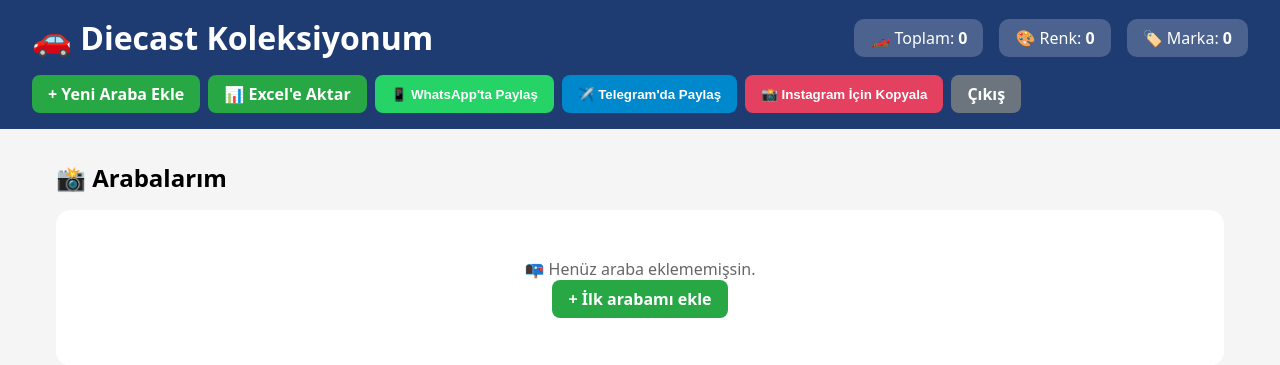
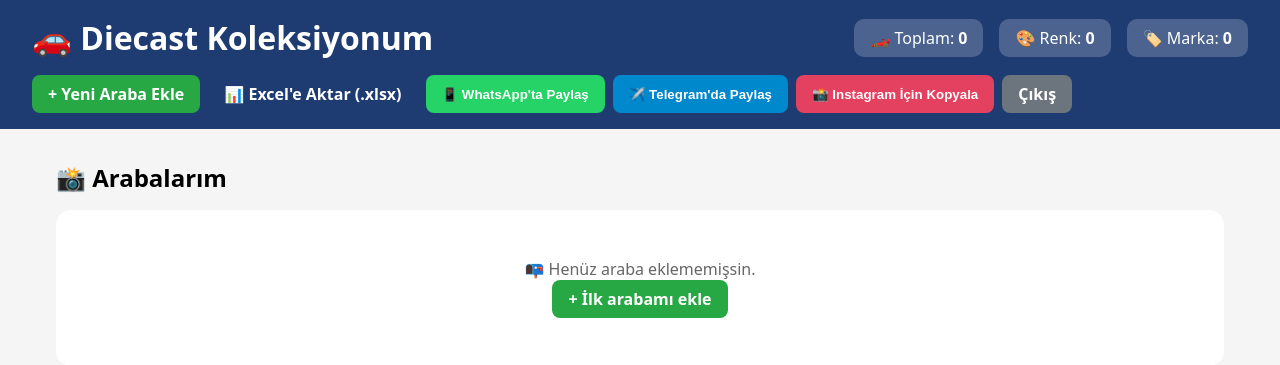
Before and after one commit to EmirCMD87/diecast-app, a Flask app: page /dashboard in a window 1280 px wide. Shown: the top 365 px of the page. Run offline with Flask 3, Linux system fonts and the light colour scheme; the visitor is signed in with stand-in values (Sample User, id 1); data that the repository does not hold is empty.

Commit message:
Update dashboard.html

```diff
--- a/templates/dashboard.html
+++ b/templates/dashboard.html
@@ -35,7 +35,7 @@
         }
         .btn-primary { background: #28a745; color: white; }
         .btn-secondary { background: #6c757d; color: white; }
-        .btn-excel { background: #28a745; color: white; }
+        .btn-excel { background: #1e3c72; color: white; }
         .btn-whatsapp { background: #25D366; color: white; }
         .btn-telegram { background: #0088cc; color: white; }
         .btn-instagram { background: #E4405F; color: white; }
@@ -147,7 +147,7 @@
         </div>
         <div class="header-buttons">
             <a href="{{ url_for('araba_ekle') }}" class="btn btn-primary">+ Yeni Araba Ekle</a>
-            <a href="{{ url_for('export_csv') }}" class="btn btn-excel">📊 Excel'e Aktar</a>
+            <a href="{{ url_for('export_excel') }}" class="btn btn-excel">📊 Excel'e Aktar (.xlsx)</a>
             <button class="btn btn-whatsapp" onclick="tumunuWhatsapp()">📱 WhatsApp'ta Paylaş</button>
             <button class="btn btn-telegram" onclick="tumunuTelegram()">✈️ Telegram'da Paylaş</button>
             <button class="btn btn-instagram" onclick="tumunuInstagram()">📸 Instagram İçin Kopyala</button>
@@ -276,7 +276,7 @@
         function tumunuInstagram() {
             let mesaj = koleksiyonMesaji();
             navigator.clipboard.writeText(mesaj);
-            gosterToast('✅ Metin kopyalandı! Instagram Story\'de yapıştırabilirsin.');
+            gosterToast('✅ Metin kopyalandı! Instagram\'da yapıştırabilirsin.');
         }
 
         setTimeout(() => {
```
